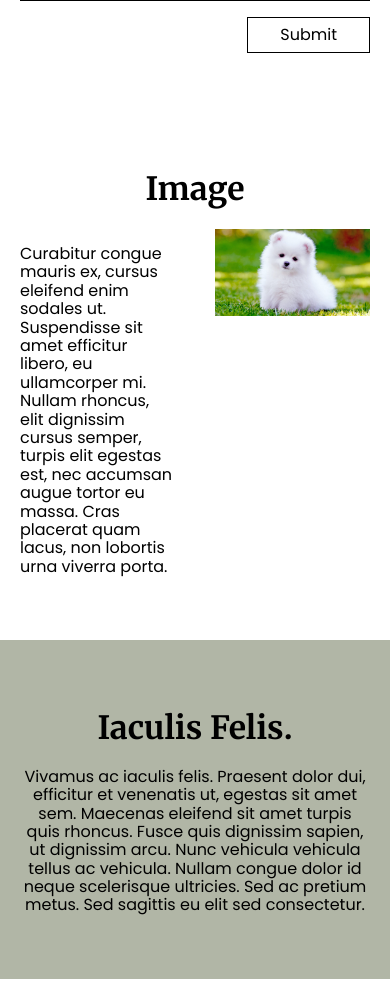
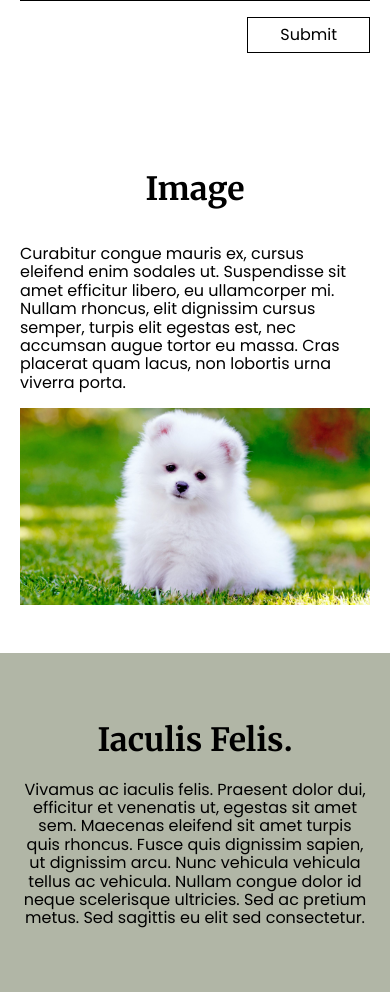
Before and after one commit to luc903/JSSchool, a PHP site: page / in a window 390 px wide. Shown: the part 1584-2576 px from the top of the page. Run offline with PHP 8.4, Linux system fonts and the light colour scheme; style sheets or scripts are compiled from the project's sources.

Commit message:
image utility

```diff
--- a/www/index.php
+++ b/www/index.php
@@ -60,10 +60,10 @@ include_once('templates/layout/header.php'); ?>
             <div class="col-xs-12 text-centre">
                 <h1>Image</h1>
             </div>
-            <div class="col-xs-6 flex align-items-centre">
+            <div class="col-xs-12 col-md-6 flex align-items-centre">
                 <p>Curabitur congue mauris ex, cursus eleifend enim sodales ut. Suspendisse sit amet efficitur libero, eu ullamcorper mi. Nullam rhoncus, elit dignissim cursus semper, turpis elit egestas est, nec accumsan augue tortor eu massa. Cras placerat quam lacus, non lobortis urna viverra porta.</p>
             </div>
-            <div class="col-xs-6">
+            <div class="col-xs-12 col-md-6">
                 <div class="image-container--16-9">
                     <img src="/images/pom.jpeg" />
                 </div>
--- a/www/src/scss/util/_utilities.scss
+++ b/www/src/scss/util/_utilities.scss
@@ -4,10 +4,6 @@
 
 .text-right {
     text-align: right;
-}
-
-.image-container--16-9 {
-    @include image-container(16, 9);
 }
 
 .flex {
@@ -17,3 +13,11 @@
 .align-items-centre {
     align-items: center;
 }
+
+.image-container--1-1 {
+    @include image-container(1, 1);
+}
+
+.image-container--16-9 {
+    @include image-container(16, 9);
+}
```
